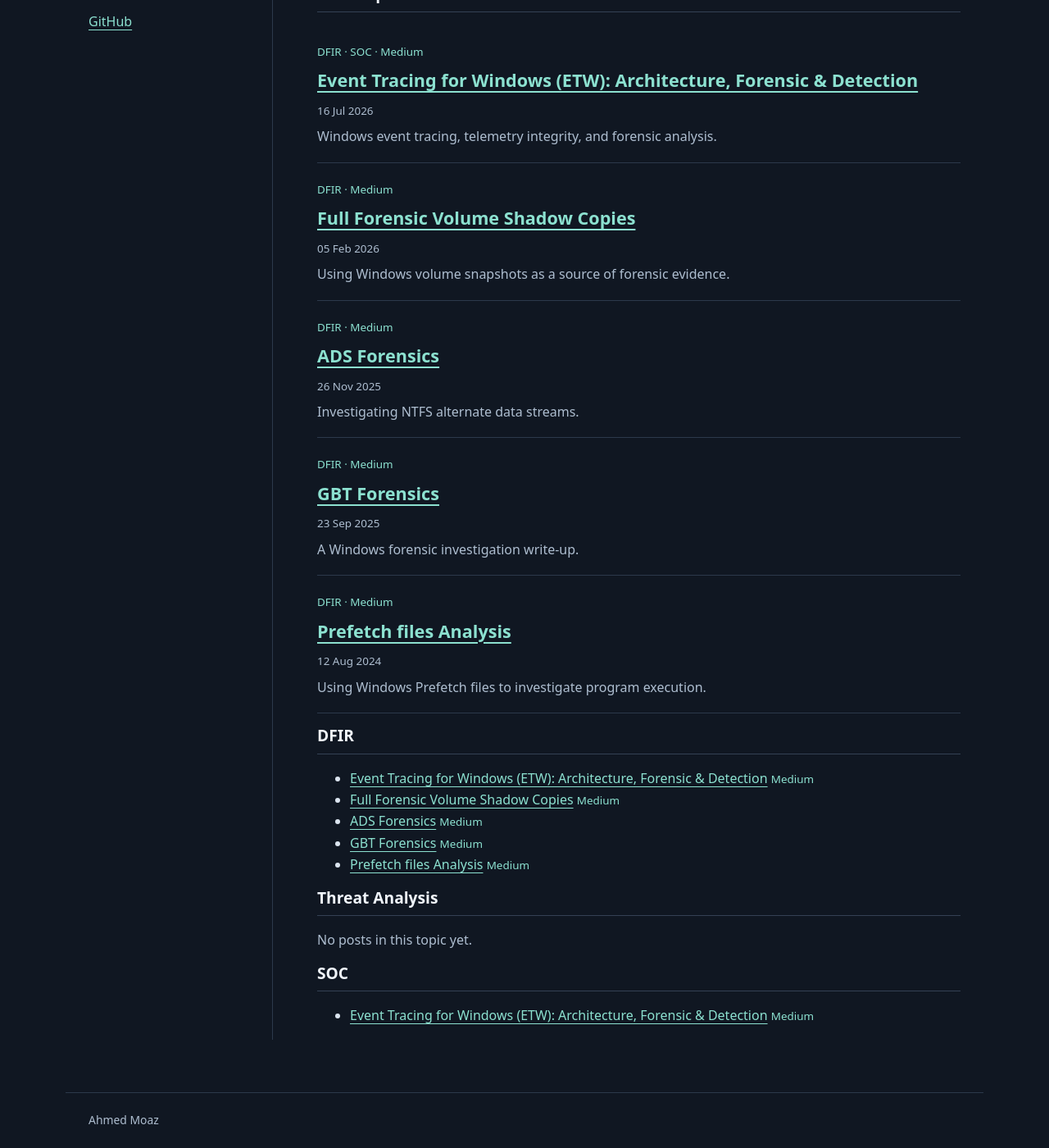
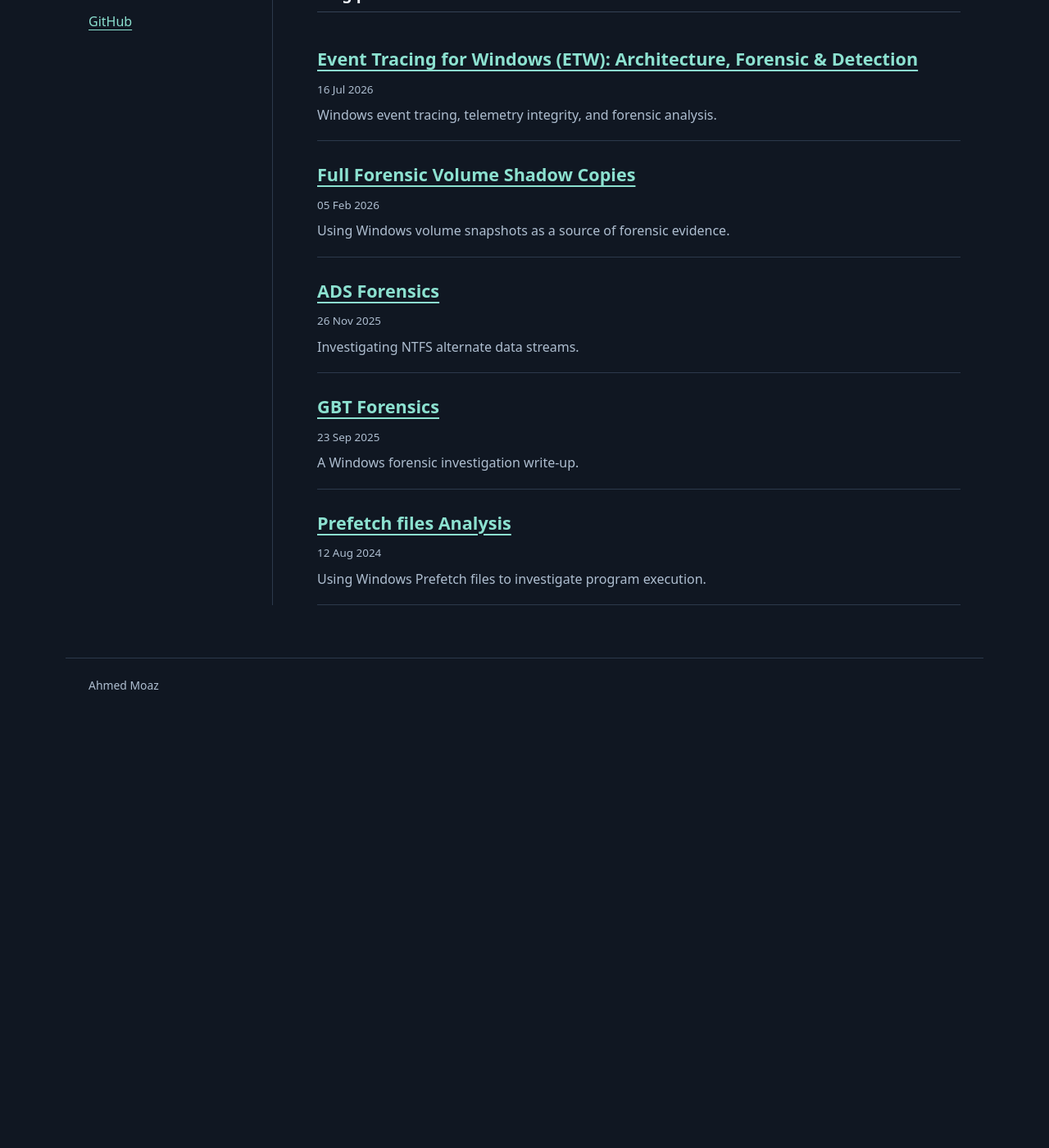
Before and after one commit to walker5555/Ahmed-Moaz, a Jekyll site: the page built from index.html, in a window 1280 px wide and 1400 px high, scrolled down 371 px. Shown: the whole window at 82% size. Built offline with Jekyll 4.4.1, drawn with Linux system fonts in a browser that asks for light colours; after the commit the page ends 1241 px from its top, so only the background shows below that.

Commit message:
Show all articles in one blog list

```diff
--- a/index.html
+++ b/index.html
@@ -28,10 +27,9 @@ medium_articles:
 <p class="summary">Practical notes on investigating incidents, understanding cyber threats, and using evidence to guide decisions in a security operations center.</p>
 <div class="archive">
 <section id="recent-posts" aria-labelledby="recent-title">
-<h2 id="recent-title">Recent posts</h2>
+<h2 id="recent-title">Blog posts</h2>
 {% for post in site.posts limit: 8 %}
 <div class="post">
-<span class="topic">{{ post.categories | join: " · " | replace: "threat-analysis", "Threat Analysis" | replace: "dfir", "DFIR" | replace: "soc", "SOC" }}</span>
 <h3><a href="{{ post.url | relative_url }}">{{ post.title | escape }}</a></h3>
 <time datetime="{{ post.date | date_to_xmlschema }}">{{ post.date | date: "%d %b %Y" }}</time>
 {% if post.description %}<p>{{ post.description | escape }}</p>{% endif %}
@@ -39,33 +37,10 @@ medium_articles:
 {% endfor %}
 {% for post in page.medium_articles %}
 <div class="post">
-<span class="topic">DFIR{% if post.soc %} · SOC{% endif %} · Medium</span>
 <h3><a href="{{ post.url | escape }}">{{ post.title | escape }}</a></h3>
 <time datetime="{{ post.date }}">{{ post.date | date: "%d %b %Y" }}</time>
 <p>{{ post.description | escape }}</p>
 </div>
 {% endfor %}
 </section>
-{% assign topics = 'dfir,threat-analysis,soc' | split: ',' %}
-{% assign labels = 'DFIR,Threat Analysis,SOC' | split: ',' %}
-{% for topic in topics %}
-<section id="{{ topic }}" aria-labelledby="{{ topic }}-title">
-<h2 id="{{ topic }}-title">{{ labels[forloop.index0] }}</h2>
-{% assign posts = site.categories[topic] %}
-{% assign medium_posts = page.medium_articles %}
-{% if topic == 'soc' %}
-{% assign medium_posts = page.medium_articles | where: 'soc', 'yes' %}
-{% endif %}
-{% if posts.size > 0 or topic == 'dfir' or topic == 'soc' %}
-<ul>
-{% for post in posts %}<li><a href="{{ post.url | relative_url }}">{{ post.title | escape }}</a></li>{% endfor %}
-{% if topic == 'dfir' or topic == 'soc' %}
-{% for post in medium_posts %}<li><a href="{{ post.url | escape }}">{{ post.title | escape }}</a> <span class="topic">Medium</span></li>{% endfor %}
-{% endif %}
-</ul>
-{% else %}
-<p>No posts in this topic yet.</p>
-{% endif %}
-</section>
-{% endfor %}
 </div>
```
Also changed, not shown: other parts of index.html (+1 -2 lines).
